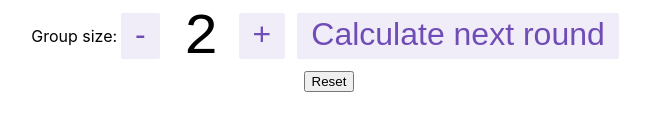
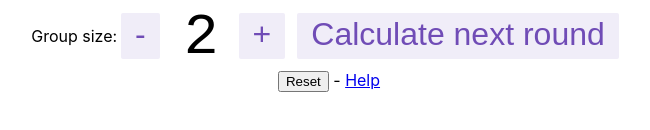
Before and after one commit to chmac/pairing-rounds, a React (Create React App) app in the folder frontend/: page / in a window 1280 px wide. Shown: the part 244-374 px from the top of the page, without its empty margins (311-961 px from the left). Built offline with nearby package versions, Linux system fonts and the light colour scheme.

Commit message:
Add help link.

```diff
--- a/frontend/src/features/reset/Reset.tsx
+++ b/frontend/src/features/reset/Reset.tsx
@@ -19,7 +19,15 @@ export function Reset() {
         }}
       >
         Reset
-      </button>
+      </button>{" "}
+      -{" "}
+      <a
+        href="https://github.com/chmac/pairing-rounds"
+        target="_blank"
+        rel="noreferrer"
+      >
+        Help
+      </a>
     </div>
   );
 }
```
